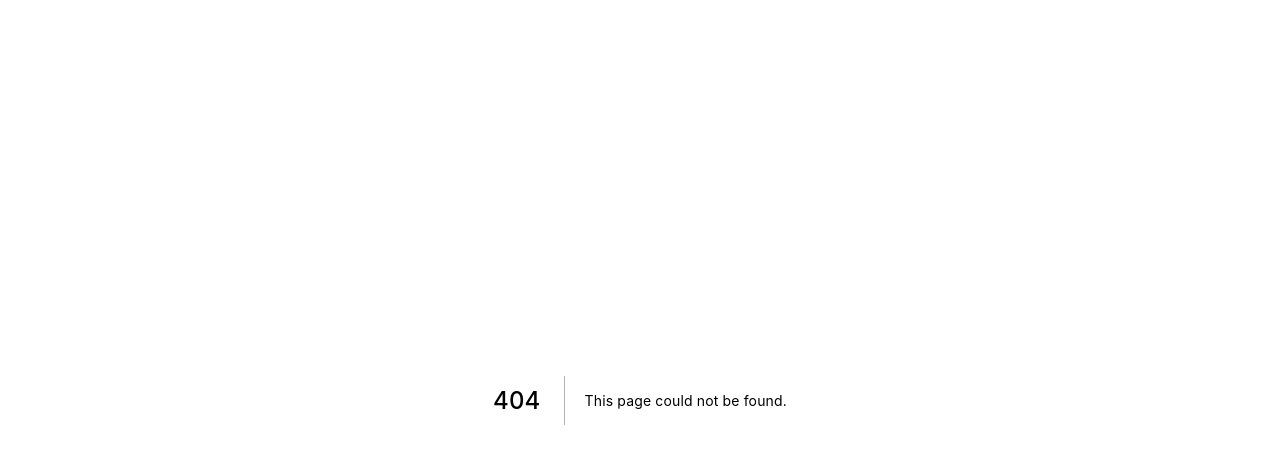
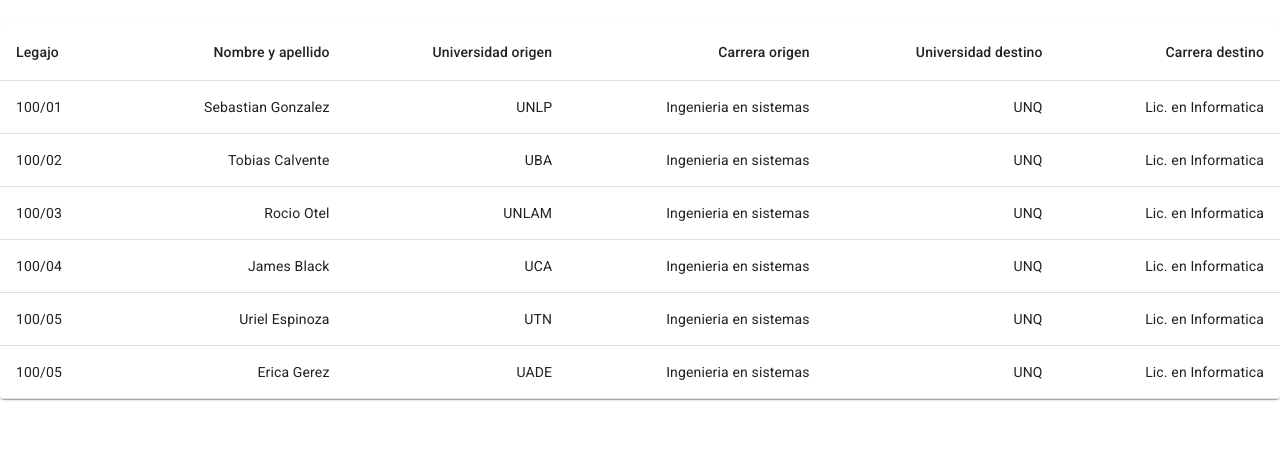
Before and after one commit to unquivalencias/unquivalencias-web-client, a Next.js app: page /requests in a window 1280 px wide. Before the commit this address had no page. Shown: the top 464 px of the page. Built offline with nearby package versions, Linux system fonts and the light colour scheme.

Commit message:
Add request list

```diff
--- a/components/Login/Login.jsx
+++ b/components/Login/Login.jsx
@@ -21,7 +21,7 @@ export default function SignIn() {
     <Formik
       initialValues={{ email: 'camila@gmail.com', password: 'root' }}
       onSubmit={() => {
-        router.push('/')
+        router.push('/requests')
       }}
     >
         <Container component="main" maxWidth="xs">
--- /dev/null
+++ b/components/Requests/RequestList.jsx
@@ -0,0 +1,70 @@
+import React from 'react';
+import { makeStyles } from '@material-ui/core/styles';
+import Table from '@material-ui/core/Table';
+import TableBody from '@material-ui/core/TableBody';
+import TableCell from '@material-ui/core/TableCell';
+import TableHead from '@material-ui/core/TableHead';
+import TableRow from '@material-ui/core/TableRow';
+import Paper from '@material-ui/core/Paper';
+import Link from 'next/link'
+
+const useStyles = makeStyles(theme => ({
+    root: {
+        width: '100%',
+        marginTop: theme.spacing(3),
+        overflowX: 'auto',
+    },
+    table: {
+        minWidth: 650,
+    },
+}));
+
+function createData(fileNumber, fullName, universityFrom, careerFrom, universityTo, careerTo) {
+    return { fileNumber, fullName, universityFrom, careerFrom, universityTo, careerTo };
+}
+
+const rows = [
+    createData('100/01', 'Sebastian Gonzalez', 'UNLP', 'Ingenieria en sistemas', 'UNQ', 'Lic. en Informatica'),
+    createData('100/02', 'Tobias Calvente', 'UBA', 'Ingenieria en sistemas', 'UNQ', 'Lic. en Informatica'),
+    createData('100/03', 'Rocio Otel', 'UNLAM', 'Ingenieria en sistemas', 'UNQ', 'Lic. en Informatica'),
+    createData('100/04', 'James Black', 'UCA', 'Ingenieria en sistemas', 'UNQ', 'Lic. en Informatica'),
+    createData('100/05', 'Uriel Espinoza', 'UTN', 'Ingenieria en sistemas', 'UNQ', 'Lic. en Informatica'),
+    createData('100/05', 'Erica Gerez', 'UADE', 'Ingenieria en sistemas', 'UNQ', 'Lic. en Informatica'),
+];
+
+export default function SimpleTable() {
+    const classes = useStyles();
+
+    return (
+        <Paper className={classes.root}>
+            <Table className={classes.table}>
+                <TableHead>
+                    <TableRow>
+                        <TableCell>Legajo</TableCell>
+                        <TableCell align="right">Nombre y apellido</TableCell>
+                        <TableCell align="right">Universidad origen</TableCell>
+                        <TableCell align="right">Carrera origen</TableCell>
+                        <TableCell align="right">Universidad destino</TableCell>
+                        <TableCell align="right">Carrera destino</TableCell>
+                    </TableRow>
+                </TableHead>
+                <TableBody>
+                    {rows.map(row => (
+                        <Link href="/">
+                            <TableRow key={row.fileNumber}>
+                                <TableCell>
+                                    {row.fileNumber}
+                                </TableCell>
+                                <TableCell align="right">{row.fullName}</TableCell>
+                                <TableCell align="right">{row.universityFrom}</TableCell>
+                                <TableCell align="right">{row.careerFrom}</TableCell>
+                                <TableCell align="right">{row.universityTo}</TableCell>
+                                <TableCell align="right">{row.careerTo}</TableCell>
+                            </TableRow>
+                        </Link>
+                    ))}
+                </TableBody>
+            </Table>
+        </Paper>
+    );
+}
--- /dev/null
+++ b/pages/requests.js
@@ -0,0 +1,6 @@
+import React from 'react'
+import RequestList from '../components/Requests/RequestList'
+
+export default function Requests(){
+    return(<RequestList/>)
+}
```
